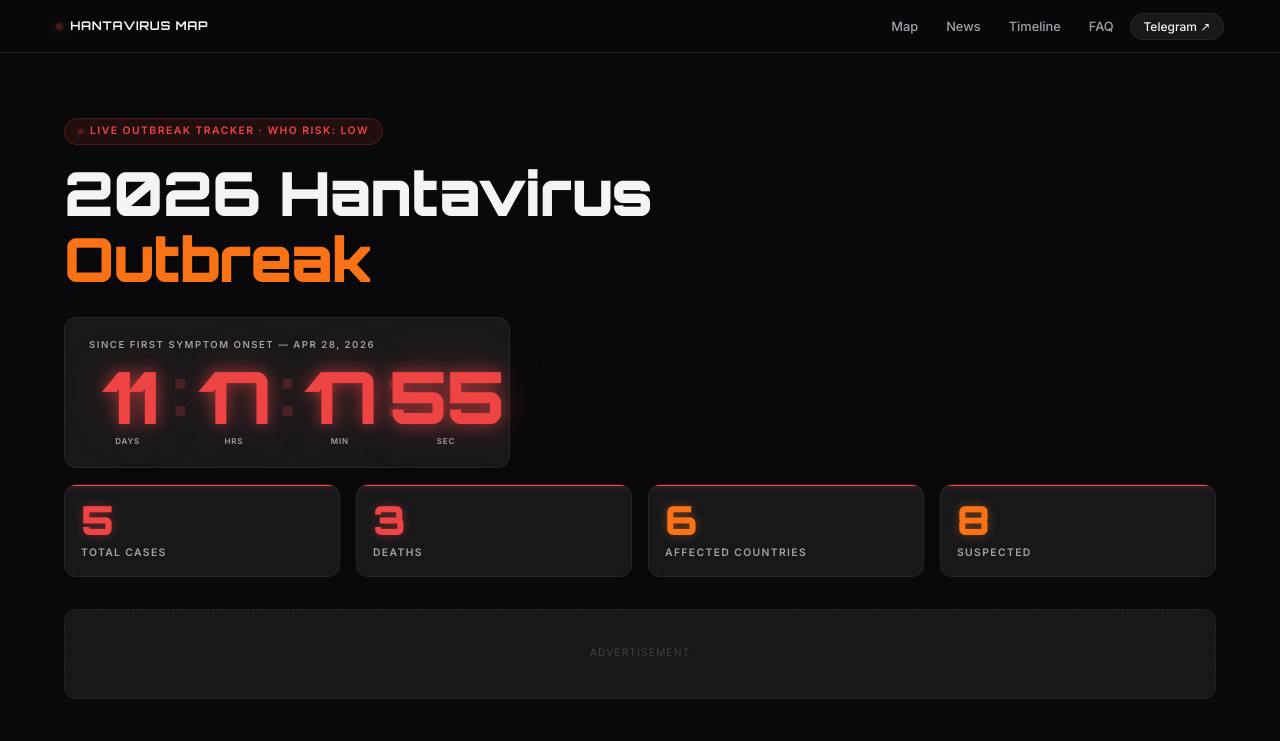
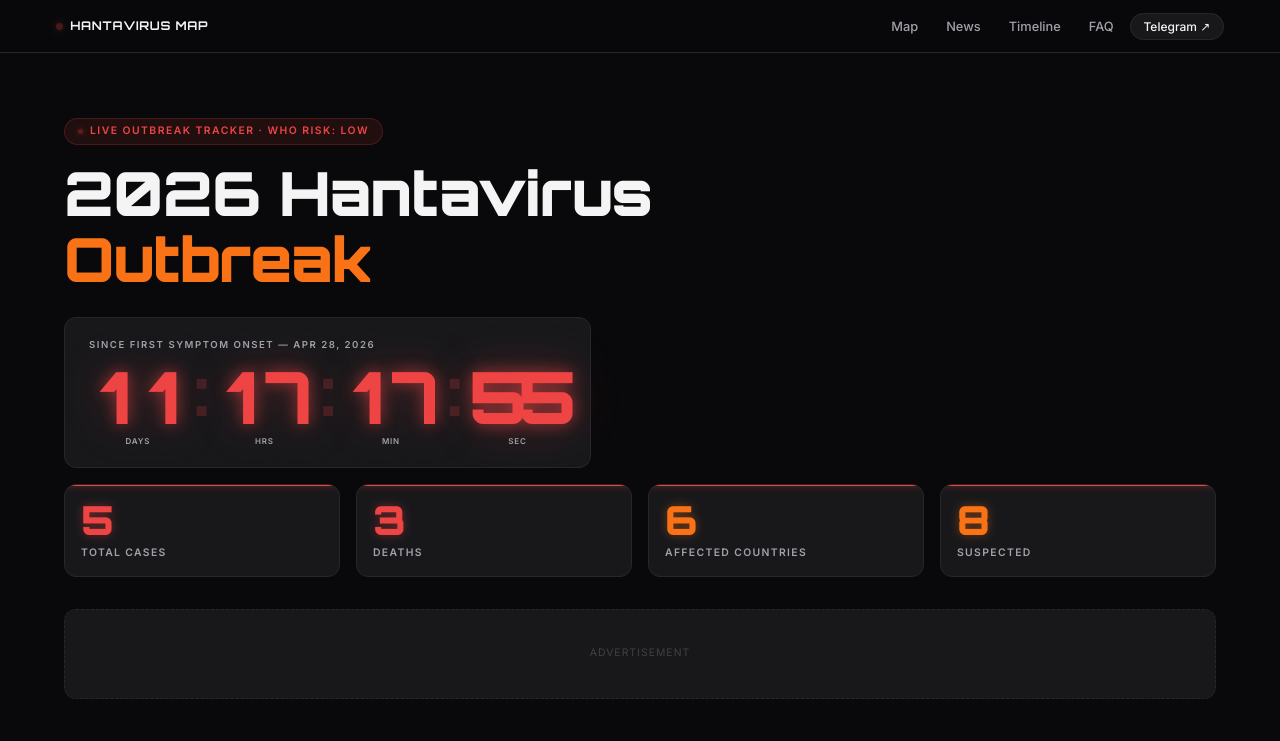
Before and after one commit to yellowzero656-arch/htmap, a plain HTML site: page index.html in a window 1280 px wide. Shown: the top 741 px of the page. Drawn offline with nearby package versions, Linux system fonts and the light colour scheme.

Commit message:
Update index.html

```diff
--- a/index.html
+++ b/index.html
@@ -305,8 +305,7 @@
       display: flex;
       flex-direction: column;
       align-items: center;
-      min-width: 0;
-      flex: 1;
+      flex-shrink: 0;
     }
 
     /* Responsive LED digits — fit 4 groups on one line */
@@ -316,8 +315,16 @@
       font-weight: 900;
       color: var(--accent);
       line-height: 1;
-      letter-spacing: -0.03em;
       filter: drop-shadow(0 0 8px rgba(239, 68, 68, 0.6)) drop-shadow(0 0 20px rgba(239, 68, 68, 0.25));
+      display: flex;
+    }
+
+    /* Each digit gets a fixed slot — prevents layout shift when digit changes */
+    .cd-num > span {
+      display: inline-block;
+      width: 0.68em;
+      text-align: center;
+      flex-shrink: 0;
     }
 
     .cd-sub {
@@ -1470,22 +1477,22 @@
         <div class="countdown-label">Since First Symptom Onset — Apr 28, 2026</div>
         <div class="countdown-display">
           <div class="cd-unit">
-            <span class="cd-num" id="cd-d">00</span>
+            <span class="cd-num" id="cd-d"><span>0</span><span>0</span></span>
             <span class="cd-sub">Days</span>
           </div>
           <span class="cd-sep">:</span>
           <div class="cd-unit">
-            <span class="cd-num" id="cd-h">00</span>
+            <span class="cd-num" id="cd-h"><span>0</span><span>0</span></span>
             <span class="cd-sub">Hrs</span>
           </div>
           <span class="cd-sep">:</span>
           <div class="cd-unit">
-            <span class="cd-num" id="cd-m">00</span>
+            <span class="cd-num" id="cd-m"><span>0</span><span>0</span></span>
             <span class="cd-sub">Min</span>
           </div>
           <span class="cd-sep">:</span>
           <div class="cd-unit">
-            <span class="cd-num" id="cd-s">00</span>
+            <span class="cd-num" id="cd-s"><span>0</span><span>0</span></span>
             <span class="cd-sub">Sec</span>
           </div>
         </div>
@@ -1956,13 +1963,18 @@
     /* ── COUNTDOWN ── */
     (function () {
       var onset = new Date('2026-04-28T00:00:00Z');
-      function p(n) { return String(n).padStart(2, '0'); }
+      function setDigits(id, n) {
+        var s = String(n).padStart(2, '0');
+        var el = document.getElementById(id);
+        el.children[0].textContent = s[0];
+        el.children[1].textContent = s[1];
+      }
       function tick() {
         var d = Math.max(0, Date.now() - onset.getTime());
-        document.getElementById('cd-d').textContent = p(Math.floor(d / 86400000));
-        document.getElementById('cd-h').textContent = p(Math.floor((d % 86400000) / 3600000));
-        document.getElementById('cd-m').textContent = p(Math.floor((d % 3600000) / 60000));
-        document.getElementById('cd-s').textContent = p(Math.floor((d % 60000) / 1000));
+        setDigits('cd-d', Math.floor(d / 86400000));
+        setDigits('cd-h', Math.floor((d % 86400000) / 3600000));
+        setDigits('cd-m', Math.floor((d % 3600000) / 60000));
+        setDigits('cd-s', Math.floor((d % 60000) / 1000));
       }
       tick(); setInterval(tick, 1000);
     })();
```
